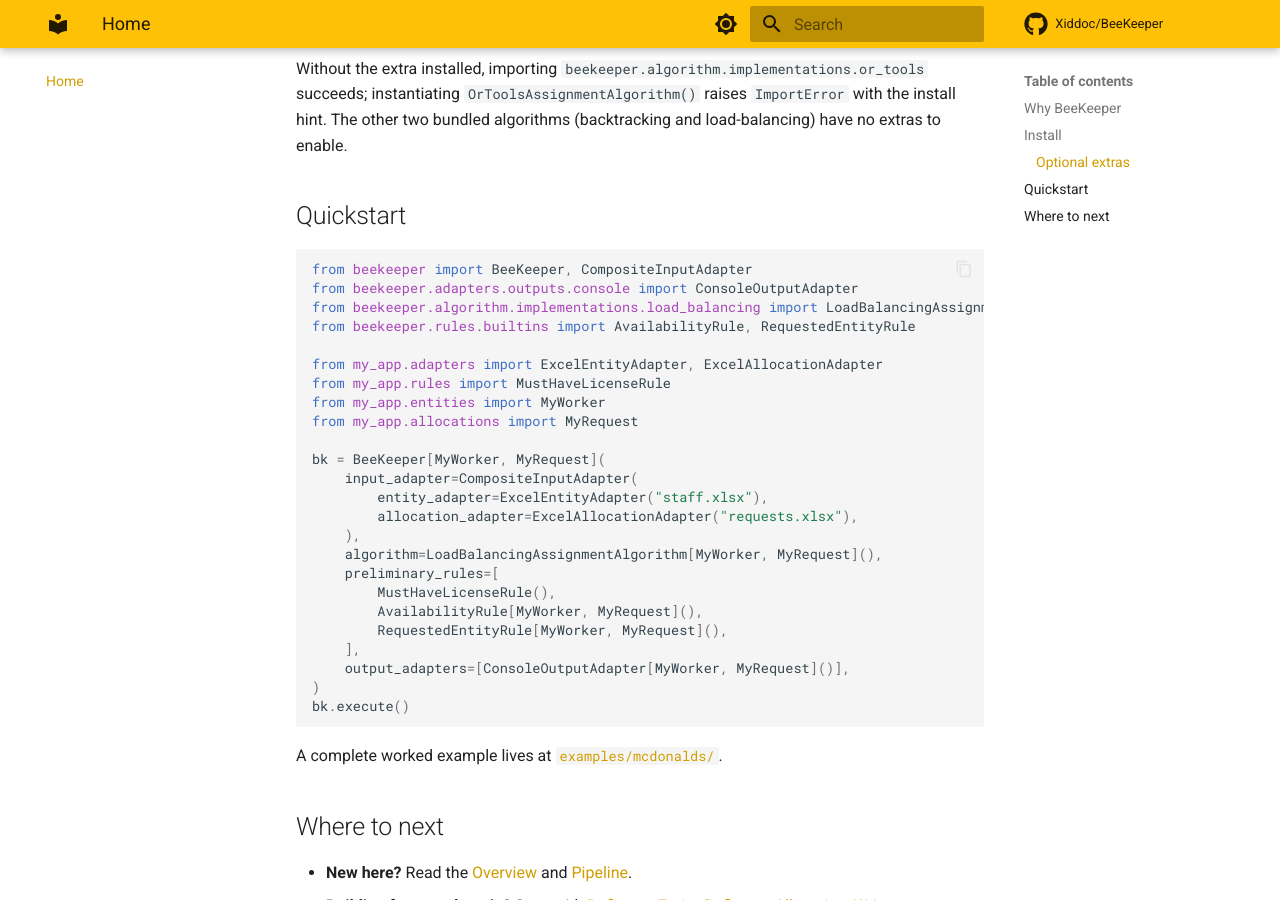
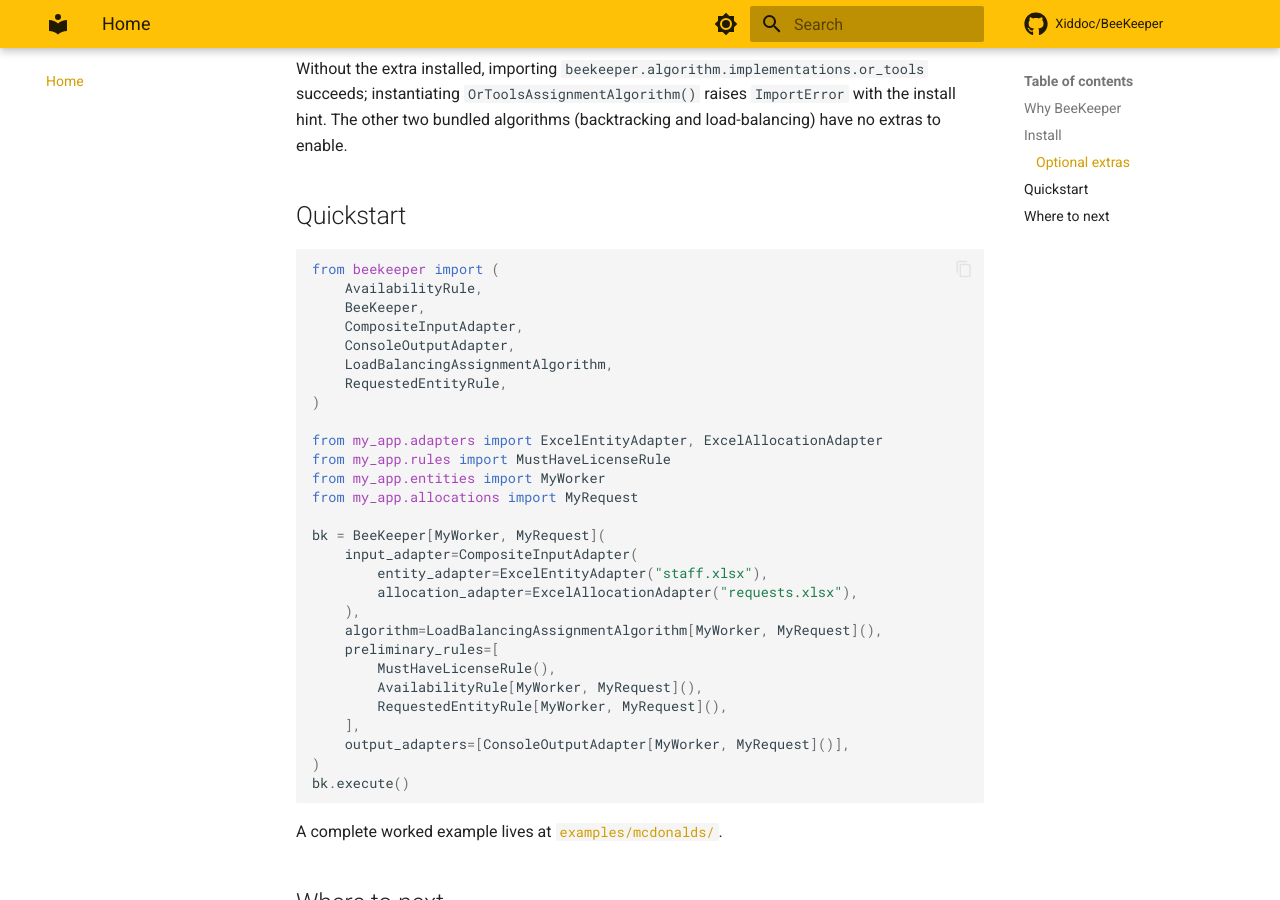
Before and after one commit to Xiddoc/BeeKeeper, an MkDocs documentation site: the page built from docs/index.md, in a window 1280 px wide and 900 px high, scrolled down 1049 px. Built offline with MkDocs 1.6.1 and Material for MkDocs 9.7.7, drawn with Linux system fonts in a browser that asks for light colours; comment, search, counter and statistics services are not loaded.

Commit message:
Move user-facing snippets to top-level beekeeper imports

````diff
--- a/docs/index.md
+++ b/docs/index.md
@@ -31,10 +31,14 @@ Without the extra installed, importing `beekeeper.algorithm.implementations.or_t
 ## Quickstart
 
 ```python
-from beekeeper import BeeKeeper, CompositeInputAdapter
-from beekeeper.adapters.outputs.console import ConsoleOutputAdapter
-from beekeeper.algorithm.implementations.load_balancing import LoadBalancingAssignmentAlgorithm
-from beekeeper.rules.builtins import AvailabilityRule, RequestedEntityRule
+from beekeeper import (
+    AvailabilityRule,
+    BeeKeeper,
+    CompositeInputAdapter,
+    ConsoleOutputAdapter,
+    LoadBalancingAssignmentAlgorithm,
+    RequestedEntityRule,
+)
 
 from my_app.adapters import ExcelEntityAdapter, ExcelAllocationAdapter
 from my_app.rules import MustHaveLicenseRule
````
Also changed, not shown: README.md (+8 -4 lines), docs/how-to/use-the-json-adapters.md (+1 -2 lines).
